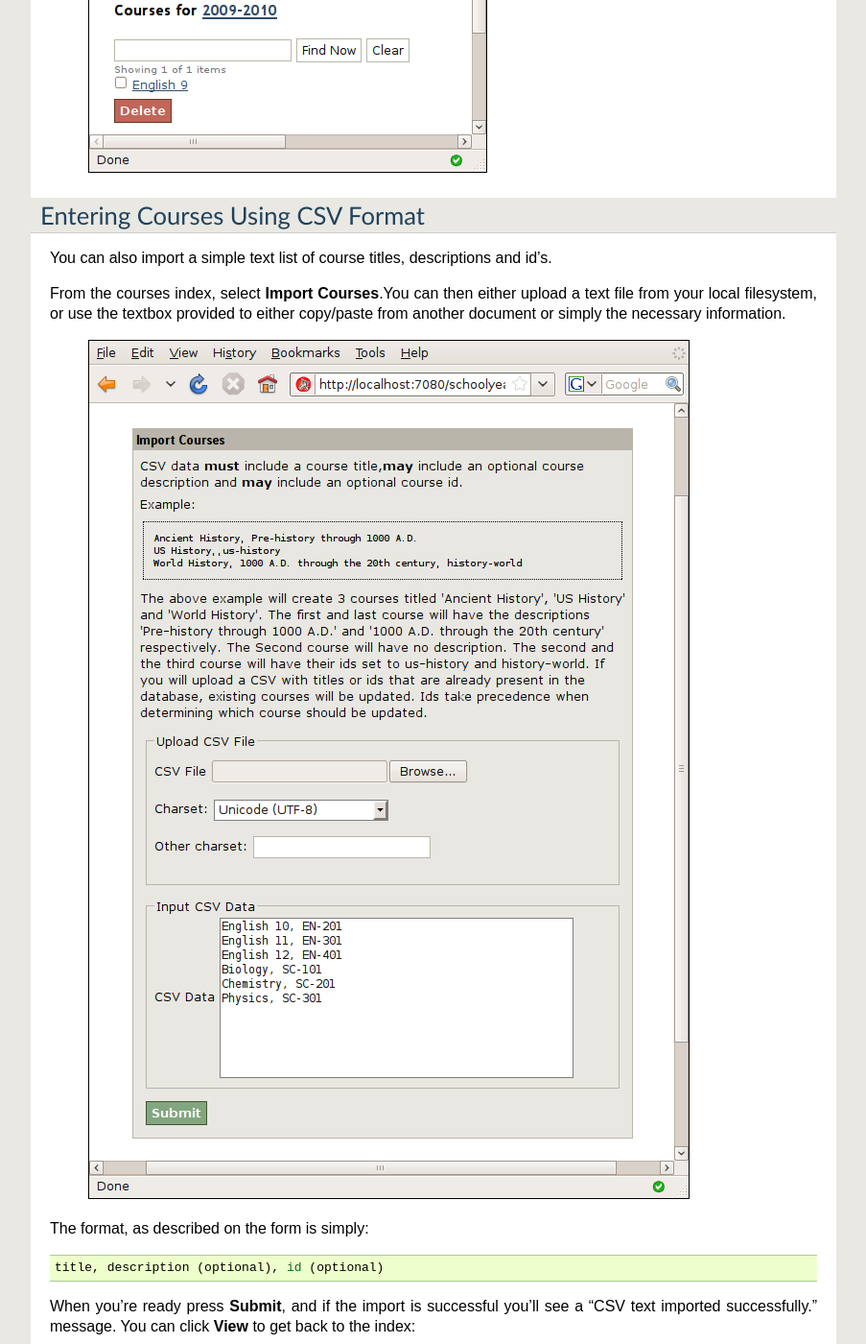
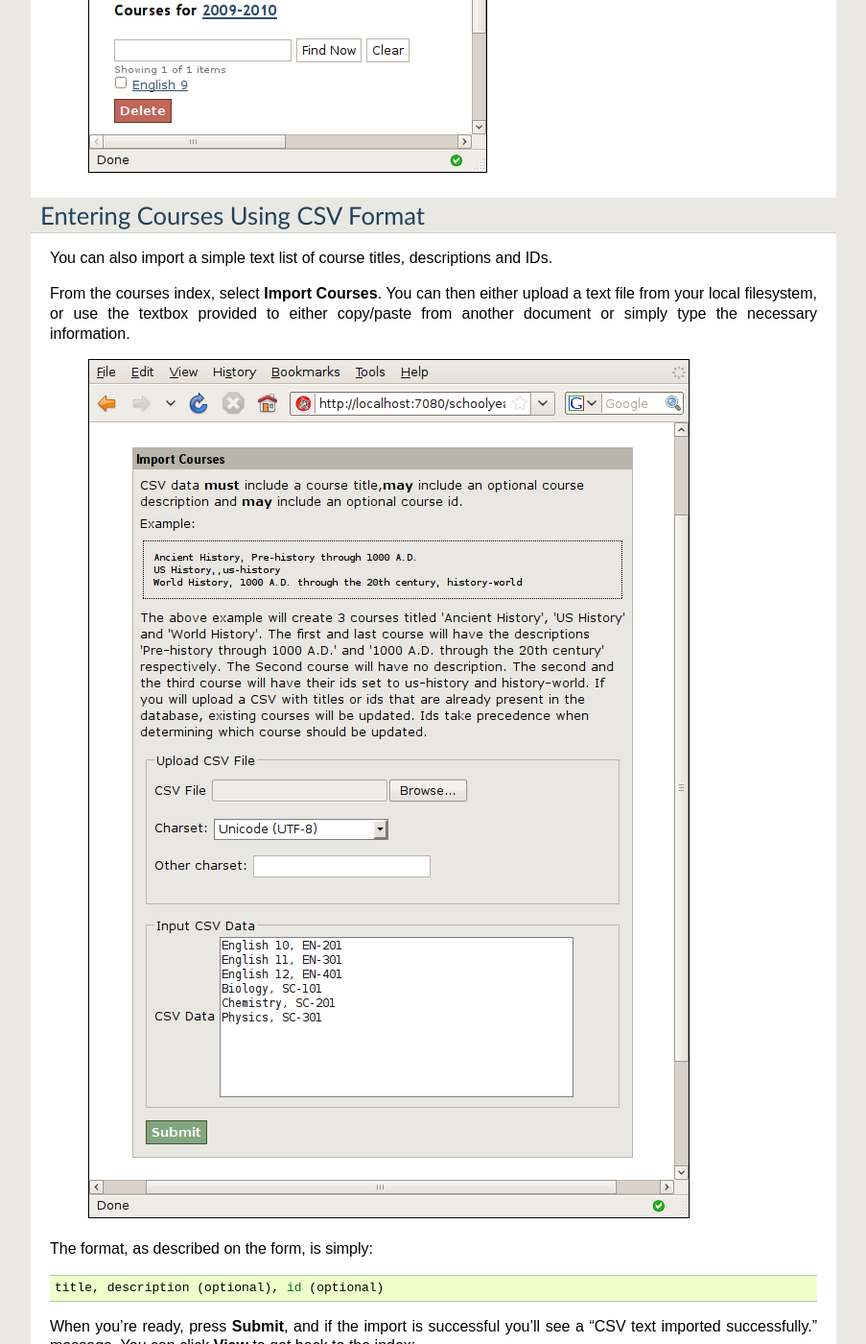
Before and after one commit to schooltool-project/schooltool-book, a Sphinx documentation site: the page built from source/courses.rst, in a window 1280 px wide and 1400 px high, scrolled down 1588 px. Shown: the whole window at 96% size, without its empty margins (198-1101 px from the left). Built offline with Sphinx 7.4.7, drawn with Linux system fonts in a browser that asks for light colours.

Commit message:
Amended punctuation/words in source/courses.rst.

```diff
--- a/source/courses.rst
+++ b/source/courses.rst
@@ -29,16 +29,16 @@ After you click **Add**, you should see your new course:
 Entering Courses Using CSV Format
 ---------------------------------
 
-You can also import a simple text list of course titles, descriptions and id's.
+You can also import a simple text list of course titles, descriptions and IDs.
 
-From the courses index, select **Import Courses**.You can then either upload a text file from your local filesystem, or use the textbox provided to either copy/paste from another document or simply the necessary information.
+From the courses index, select **Import Courses**.  You can then either upload a text file from your local filesystem, or use the textbox provided to either copy/paste from another document or simply type the necessary information.
 
    .. image:: images/import-courses.png
 
-The format, as described on the form is simply::
+The format, as described on the form, is simply::
 
    title, description (optional), id (optional)
 
-When you're ready press **Submit**, and if the import is successful you'll see a "CSV text imported successfully." message.  You can click **View** to get back to the index:
+When you're ready, press **Submit**, and if the import is successful you'll see a "CSV text imported successfully." message.  You can click **View** to get back to the index:
 
    .. image:: images/index-with-courses.png
```
